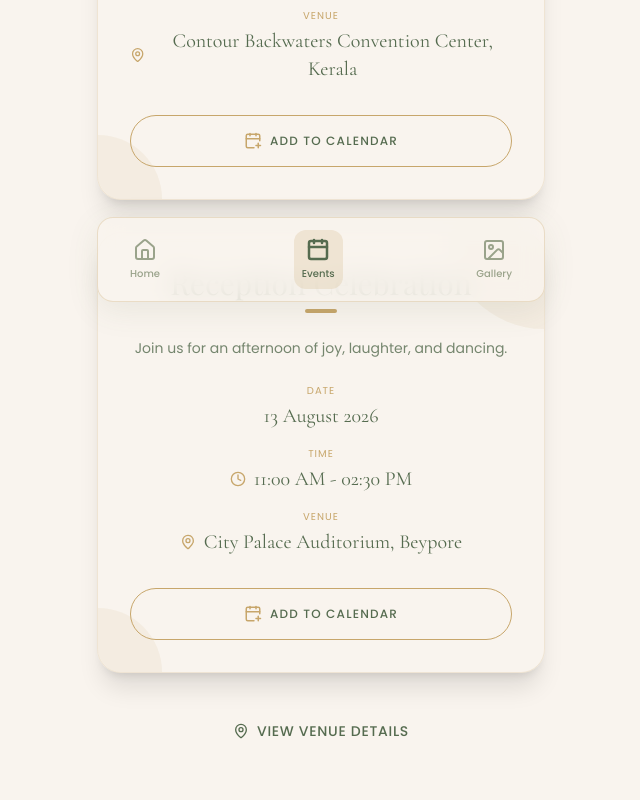
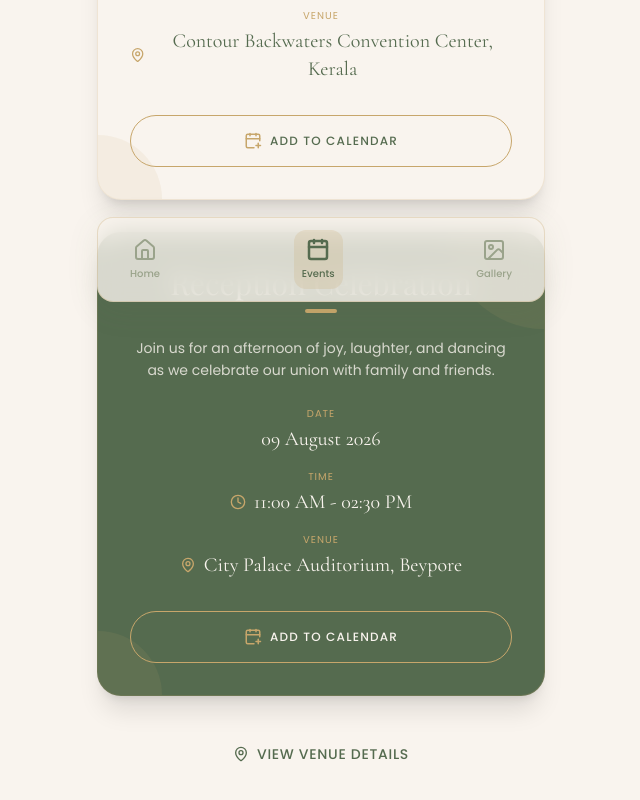
Before and after one commit to adityaok0/wedding_website, a Next.js app: page /events in a window 1280 px wide. Shown: the part 474-1274 px from the top of the page, without its empty margins (319-959 px from the left). Built offline with nearby package versions, Linux system fonts and the light colour scheme; a web font is replaced by a local one.

Commit message:
update events array

```diff
--- a/src/app/events/page.tsx
+++ b/src/app/events/page.tsx
@@ -15,18 +15,22 @@ const events = [
     endTime: "12:30",
     venue: "Contour Backwaters Convention Center, Kerala",
     desc: "Join us as we take our vows in a traditional Kerala Hindu ceremony.",
-    // ...colors
+    color: "bg-ivory",
+    textColor: "text-deep-forest",
+    accent: "bg-soft-gold",
   },
   {
     title: "Reception Celebration",
-    date: "13 August 2026",
+    date: "09 August 2026",
     time: "11:00 AM - 02:30 PM",
     startTime: "11:00",
     endTime: "14:30",
     venue: "City Palace Auditorium, Beypore",
-    desc: "Join us for an afternoon of joy, laughter, and dancing.",
-    // ...colors
-  }
+    desc: "Join us for an afternoon of joy, laughter, and dancing as we celebrate our union with family and friends.",
+    color: "bg-deep-forest",
+    textColor: "text-ivory",
+    accent: "bg-soft-gold",
+  },
 ];
 
 export default function EventsPage() {
```
